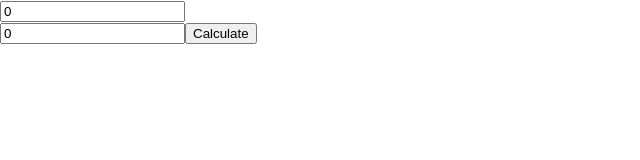
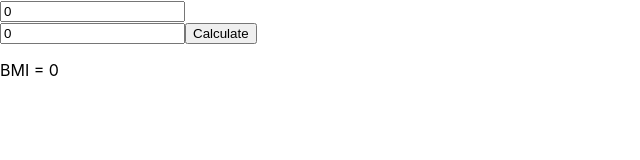
Before and after one commit to kunxin-chor/react-lab3-answer, a React (Create React App) app: page / in a window 1280 px wide. Shown: the top 160 px of the page, without its empty margins (0-640 px from the left). Built offline with nearby package versions, Linux system fonts and the light colour scheme.

Commit message:
Show BMI directly in JSX

```diff
--- a/src/BMI.js
+++ b/src/BMI.js
@@ -4,7 +4,8 @@ export default class BMI extends React.Component {
     // state variables
     state = {
         weight: 0.0,
-        height: 0.0
+        height: 0.0,
+        bmi:0.0
     }
 
     constructor(props) {
@@ -32,7 +33,9 @@ export default class BMI extends React.Component {
         let weight = parseFloat(this.state.weight);
         let height = parseFloat(this.state.height);
         let bmi = weight / (height * height);
-        alert(bmi);
+        this.setState({
+            bmi:bmi
+        })
     }
 
     render() {
@@ -52,6 +55,10 @@ export default class BMI extends React.Component {
                 />
 
                 <button onClick={this.calculateBMI}> Calculate</button>
+
+                <p>
+                    BMI = {this.state.bmi}
+                </p>
             </div>
         )
     }
```
